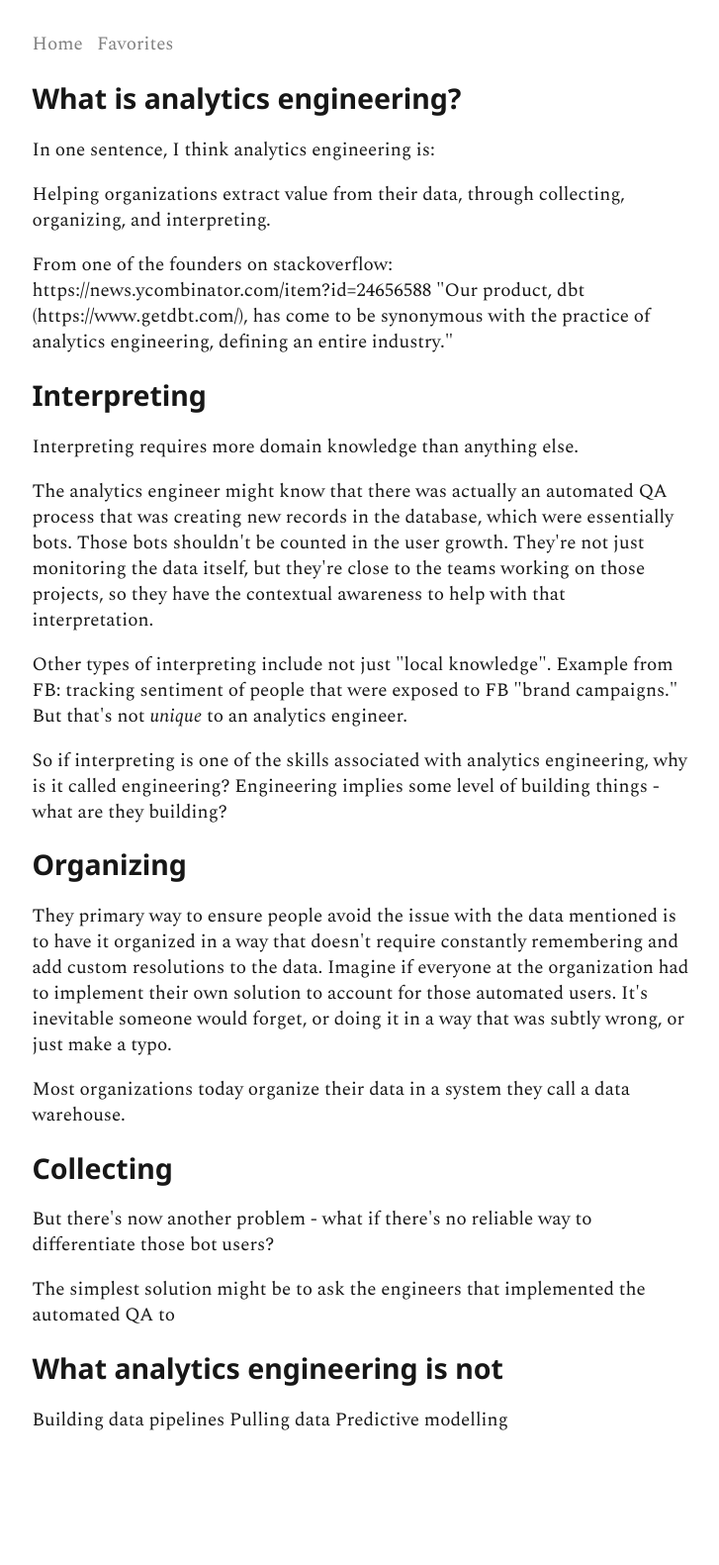
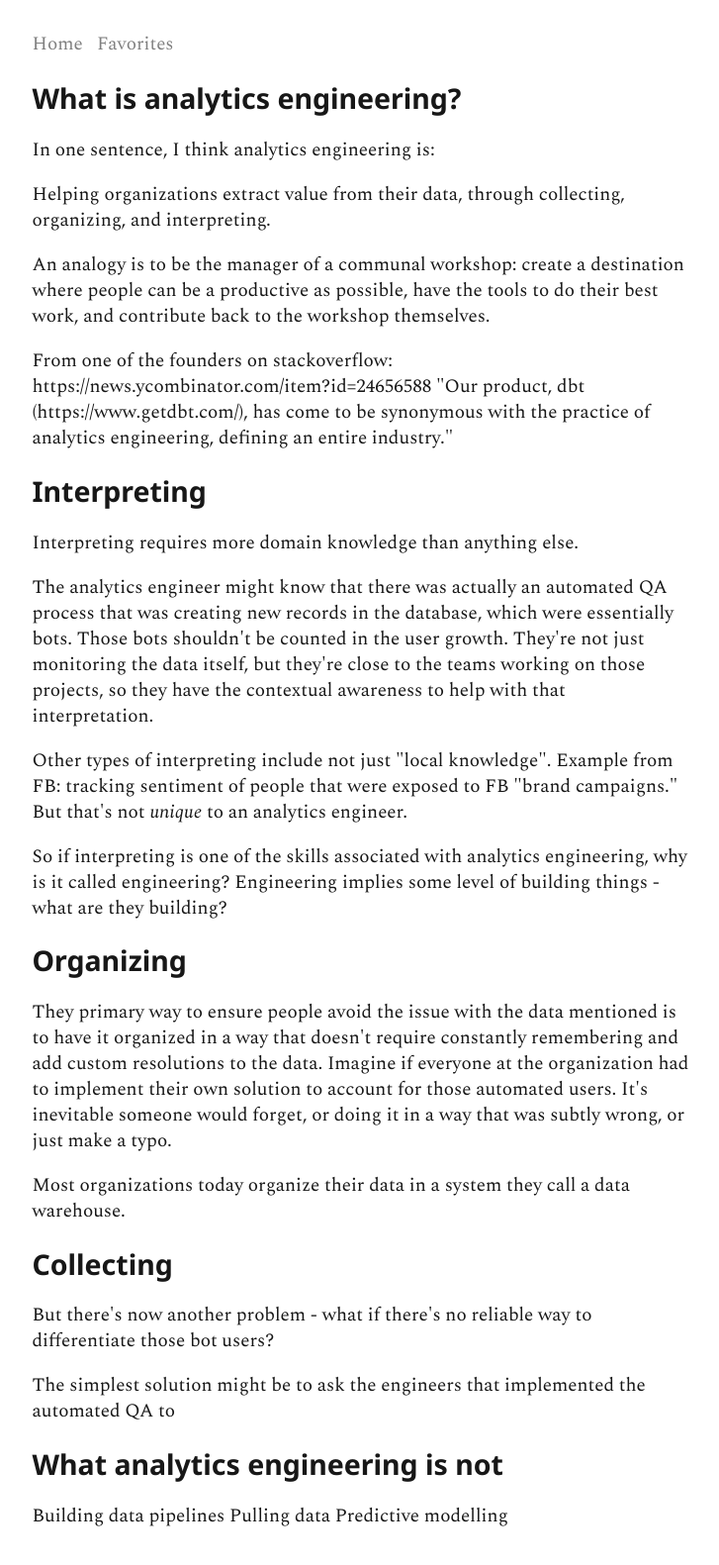
Before and after one commit to tjwaterman99/tjwaterman99, an MkDocs documentation site: the page built from docs/analytics-engineering.md, in a window 1280 px wide. Shown: the top 1581 px of the page at 99% size, without its empty margins (275-1002 px from the left). Built offline with MkDocs 1.6.1, drawn with Linux system fonts in a browser that asks for light colours.

Commit message:
Add analogy about analytics engineering

```diff
--- a/docs/analytics-engineering.md
+++ b/docs/analytics-engineering.md
@@ -3,6 +3,8 @@
 In one sentence, I think analytics engineering is:
 
 Helping organizations extract value from their data, through collecting, organizing, and interpreting.
+
+An analogy is to be the manager of a communal workshop: create a destination where people can be a productive as possible, have the tools to do their best work, and contribute back to the workshop themselves.
 
 From one of the founders on stackoverflow: https://news.ycombinator.com/item?id=24656588 "Our product, dbt (https://www.getdbt.com/), has come to be synonymous with the practice of analytics engineering, defining an entire industry."
 
```
